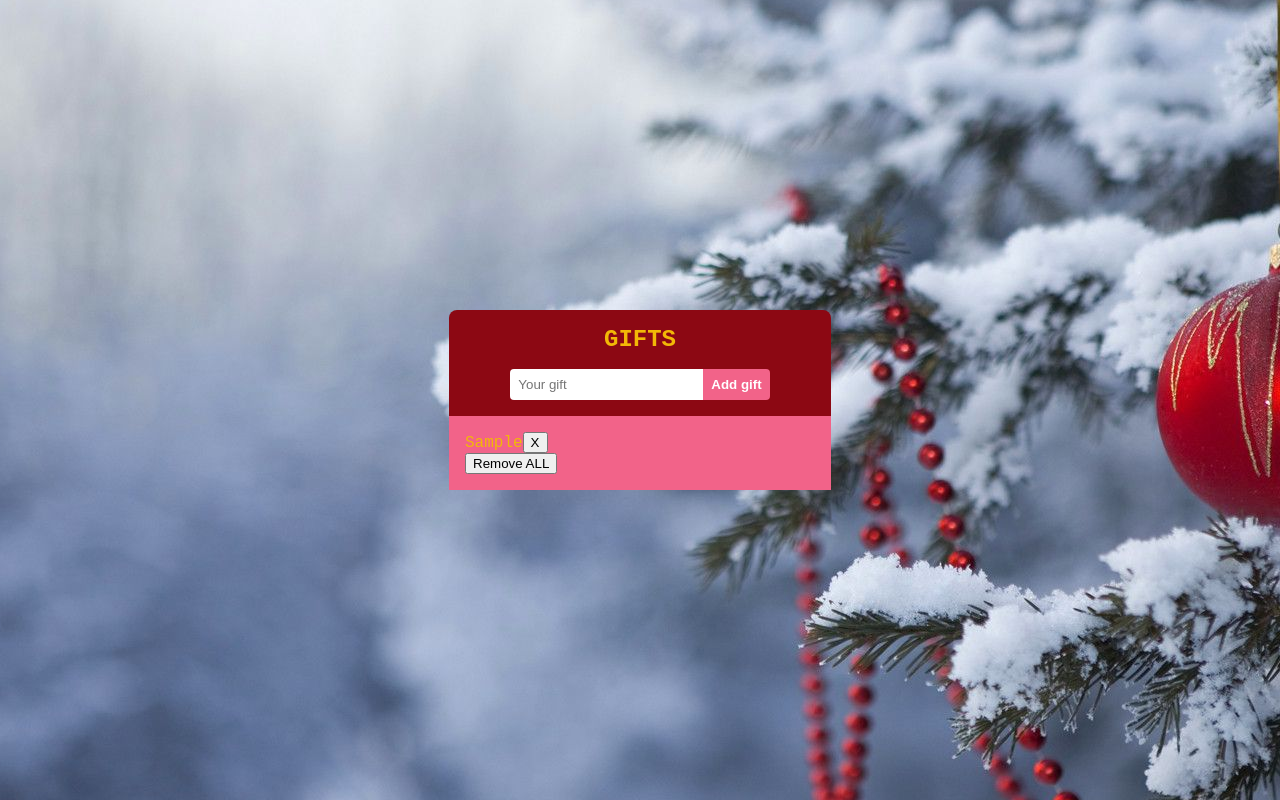
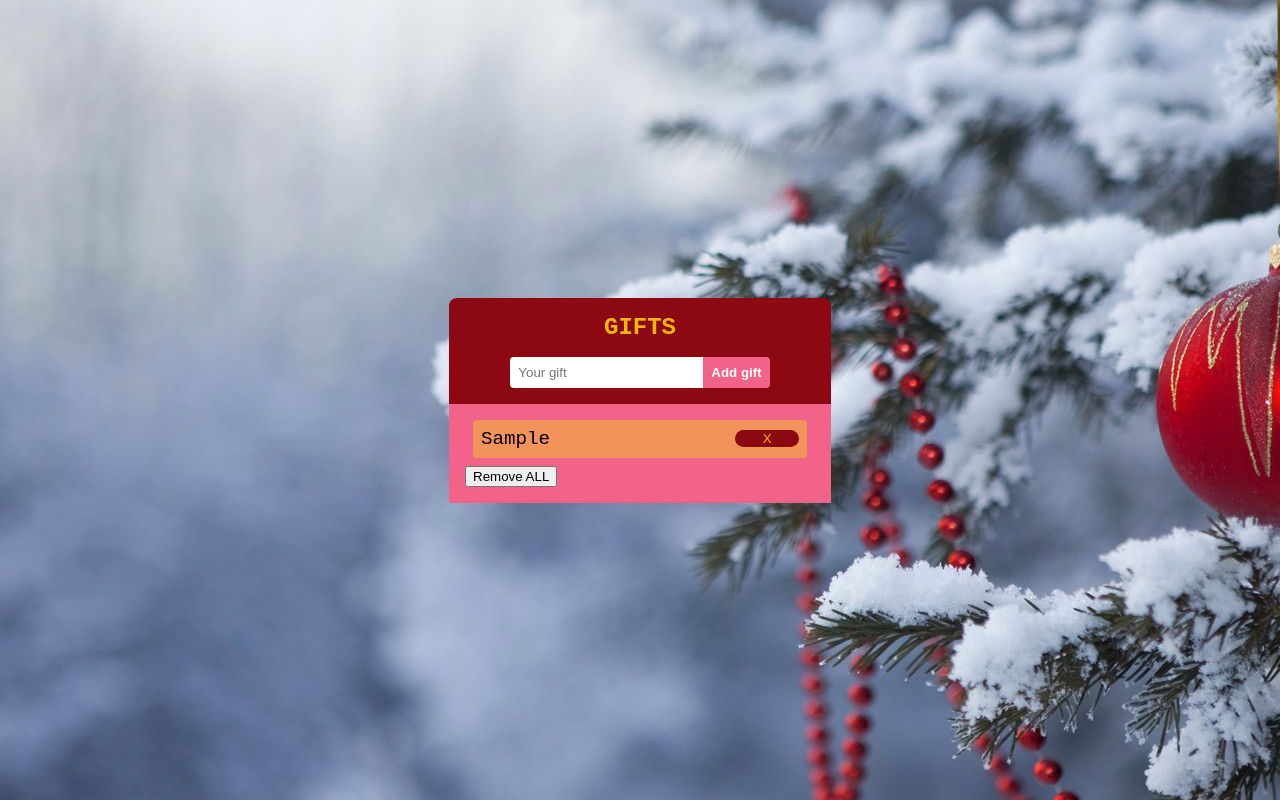
Before and after one commit to lopez-tomas/adviency, a React (Create React App) app: page / in a window 1280 px wide. Both pictures are taken after typing "Sample" into the empty fields and a click on the input "Add gift". Built offline with nearby package versions, Linux system fonts and the light colour scheme.

Commit message:
minor changes.

```diff
--- a/src/components/Gift.jsx
+++ b/src/components/Gift.jsx
@@ -1,5 +1,6 @@
 import React, { useContext } from 'react';
 import AppContext from '../context/AppContext';
+import '../styles/Gift.sass';
 
 const Gift = ({ gift }) => {
   const { removeGift } = useContext(AppContext);
@@ -9,9 +10,9 @@ const Gift = ({ gift }) => {
   }
 
   return (
-    <li>
-      {gift.gift}
-      <button onClick={() => handleRemove(gift.id)}>X</button>
+    <li className="Gift">
+      <p>{gift.gift}</p>
+      <button className="btn remove-btn" onClick={() => handleRemove(gift.id)}>X</button>
     </li>
   )
 }
```
